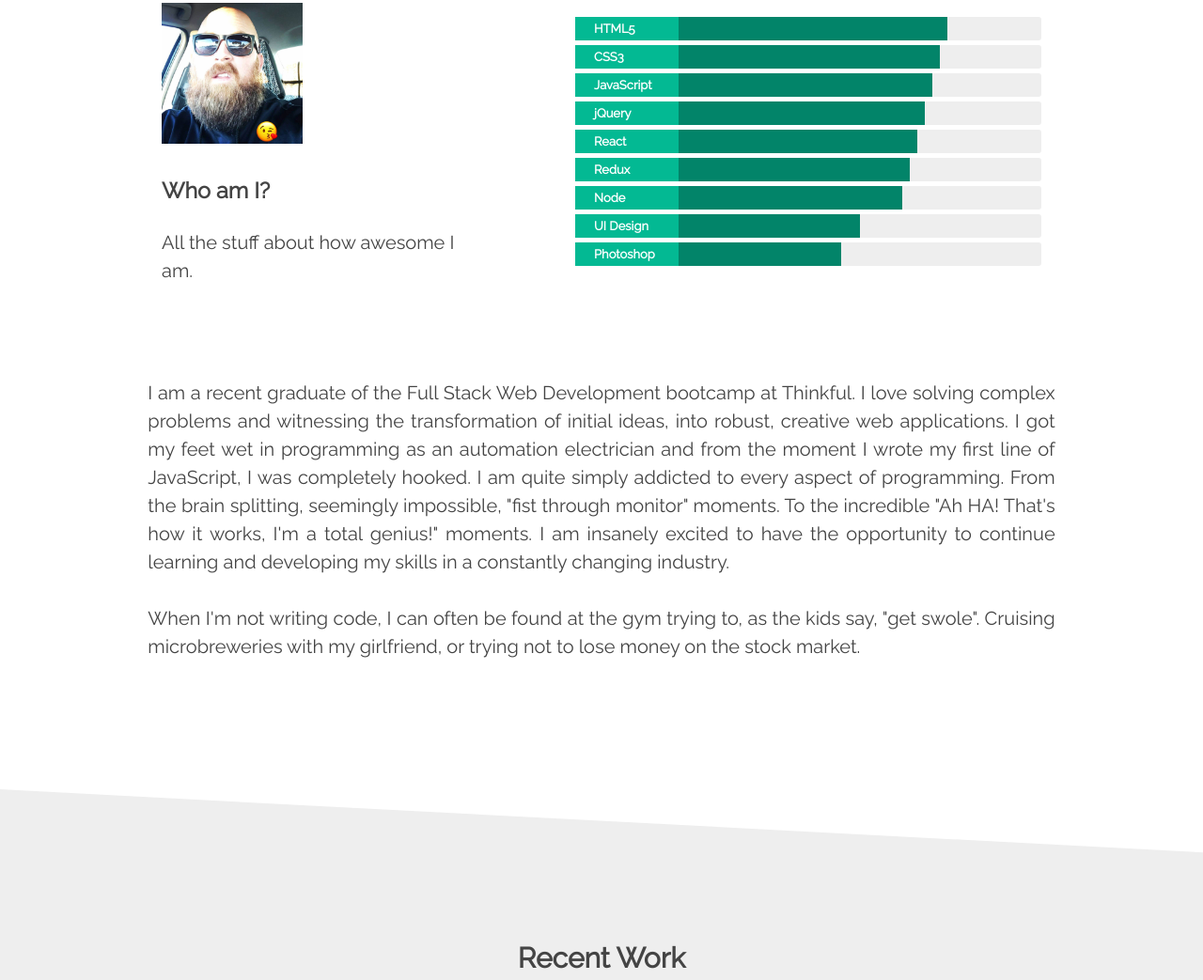
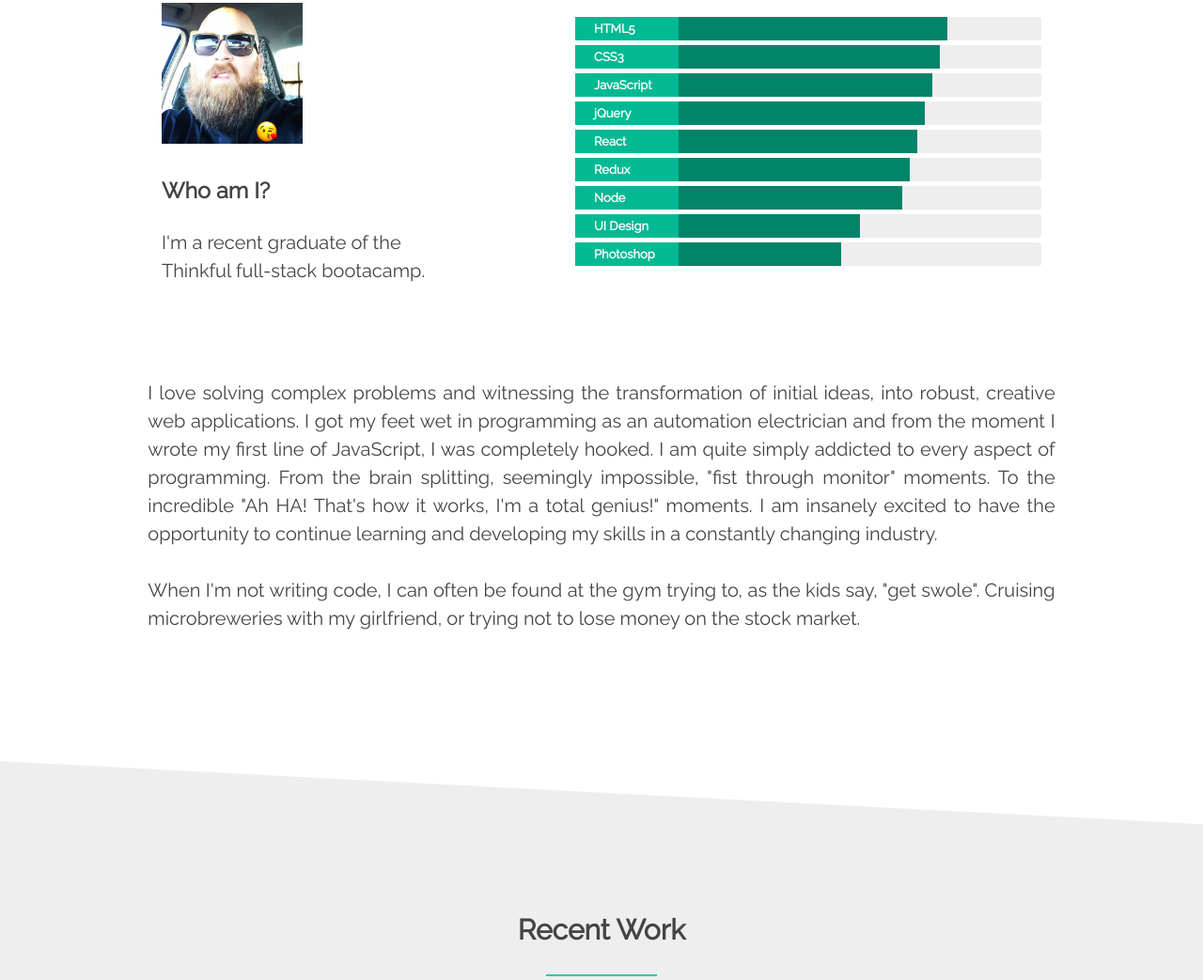
Before and after one commit to jrvscm/portfolio, a plain HTML site: page html/portfolio.html in a window 1280 px wide. Shown: the part 1630-2673 px from the top of the page at 94% size. Drawn offline with nearby package versions, Linux system fonts and the light colour scheme.

Commit message:
fix bio paragraph

```diff
--- a/html/portfolio.html
+++ b/html/portfolio.html
@@ -87,7 +87,7 @@
     <div id="bio-container" class="col-xs-12 col-md-4">
         <img src="../images/profile-photo.jpg" alt="profile-picture" id="profile-photo">
         <h3>Who am I?</h3>
-        <p>All the stuff about how awesome I am.</p>
+        <p>I'm a recent graduate of the Thinkful full-stack bootacamp.</p>
 
     </div>
 
@@ -138,7 +138,7 @@
 
     <div class="row center-xs" id="bio-row">
         <div class="col-xs-11">
-            <p>I am a recent graduate of the Full Stack Web Development bootcamp at Thinkful. I love solving complex problems and witnessing the transformation of initial ideas, into robust, creative web applications. I got my feet wet in programming as an automation electrician and from the moment I wrote my first line of JavaScript, I was completely hooked. I am quite simply addicted to every aspect of programming. From the brain splitting, seemingly impossible, "fist through monitor" moments. To the incredible "Ah HA! That's how it works, I'm a total genius!" moments. I am insanely excited to have the opportunity to continue learning and developing my skills in a constantly changing industry.<br><br>
+            <p>I love solving complex problems and witnessing the transformation of initial ideas, into robust, creative web applications. I got my feet wet in programming as an automation electrician and from the moment I wrote my first line of JavaScript, I was completely hooked. I am quite simply addicted to every aspect of programming. From the brain splitting, seemingly impossible, "fist through monitor" moments. To the incredible "Ah HA! That's how it works, I'm a total genius!" moments. I am insanely excited to have the opportunity to continue learning and developing my skills in a constantly changing industry.<br><br>
 
             When I'm not writing code, I can often be found at the gym trying to, as the kids say, "get swole". Cruising microbreweries with my girlfriend, or trying not to lose money on the stock market.</p>
         </div>
```
